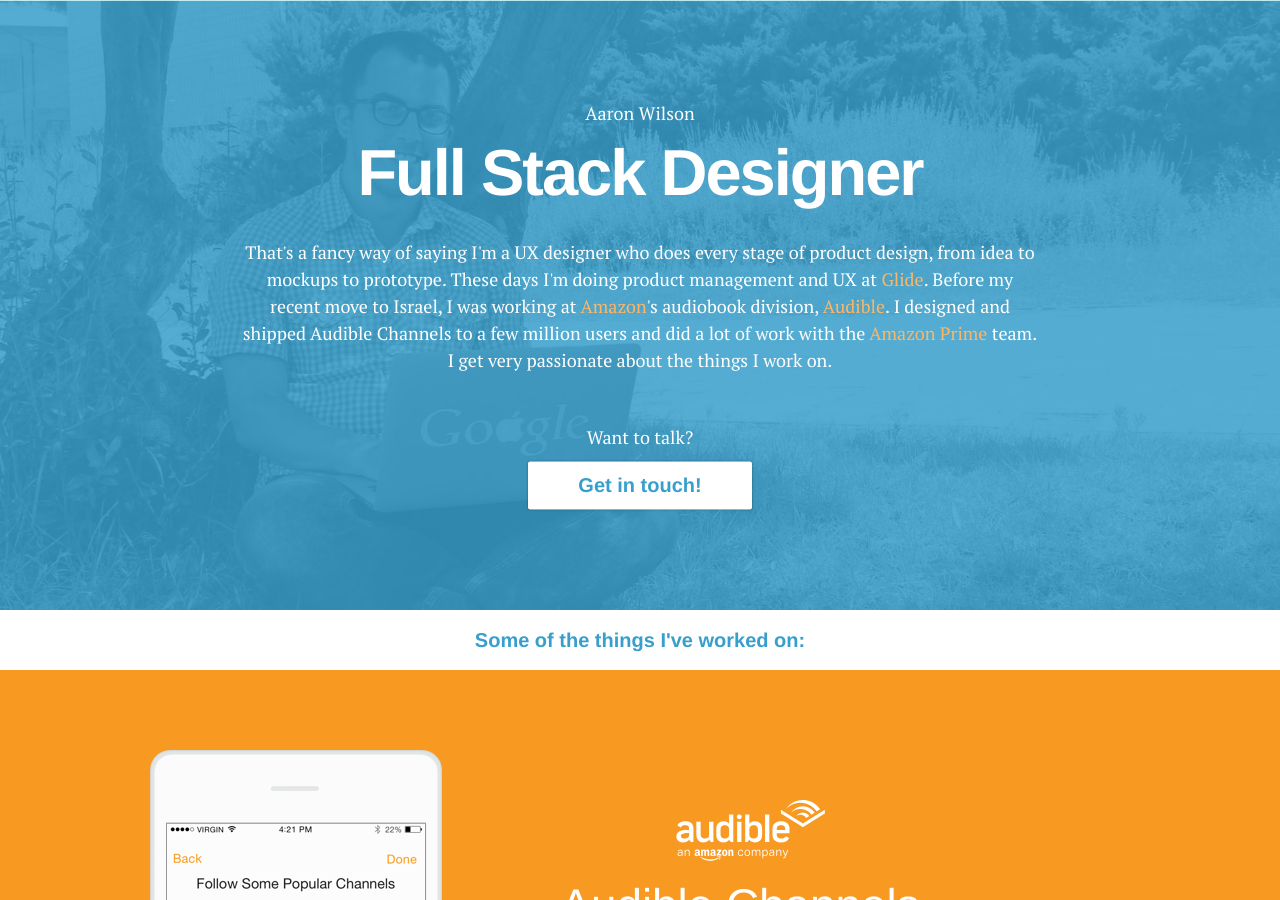
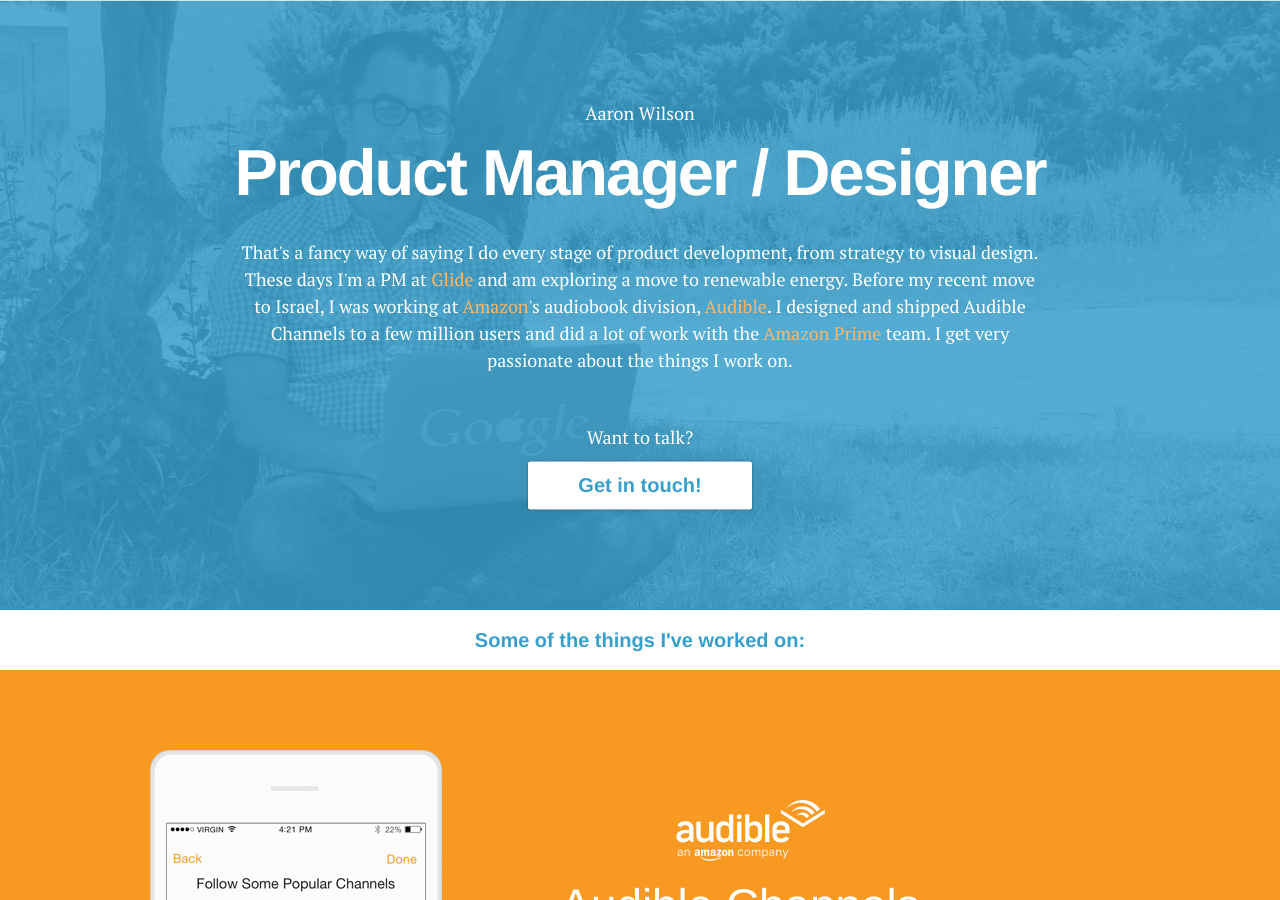
Before and after one commit to aarowilso/portfolioSite1, a Jekyll site: the page built from index.html, in a window 1280 px wide and 900 px high. Built offline with Jekyll 4.4.1, drawn with Linux system fonts in a browser that asks for light colours.

Commit message:
updates to header to focus on PM

```diff
--- a/_includes/header.html
+++ b/_includes/header.html
@@ -3,9 +3,9 @@
         <div class="header-content-inner">
             <p>Aaron Wilson</p>
 
-            <h1>Full Stack Designer</h1>
+            <h1>Product Manager / Designer</h1>
             <p>
-            That's a fancy way of saying I'm a UX designer who does every stage of product design, from idea to mockups to prototype. These days I'm doing product management and UX at <a href="http://www.glide.me" target="_blank">Glide</a>. Before my recent move to Israel, I was working at <a href="http://www.amazon.com" target="_blank">Amazon</a>'s audiobook division, <a href="http://about.audible.com" target="_blank">Audible</a>. I designed and shipped Audible Channels to a few million users and did a lot of work with the <a href="http://prime.amazon.com" target="_blank"> Amazon Prime</a> team. I get very passionate about the things I work on. </p>
+            That's a fancy way of saying I do every stage of product development, from strategy to visual design. These days I'm a PM at <a href="http://www.glide.me" target="_blank">Glide</a> and am exploring a move to renewable energy. Before my recent move to Israel, I was working at <a href="http://www.amazon.com" target="_blank">Amazon</a>'s audiobook division, <a href="http://about.audible.com" target="_blank">Audible</a>. I designed and shipped Audible Channels to a few million users and did a lot of work with the <a href="http://prime.amazon.com" target="_blank"> Amazon Prime</a> team. I get very passionate about the things I work on. </p>
 
             <div class="header-cta">
                 <p>Want to talk?</p>
```
